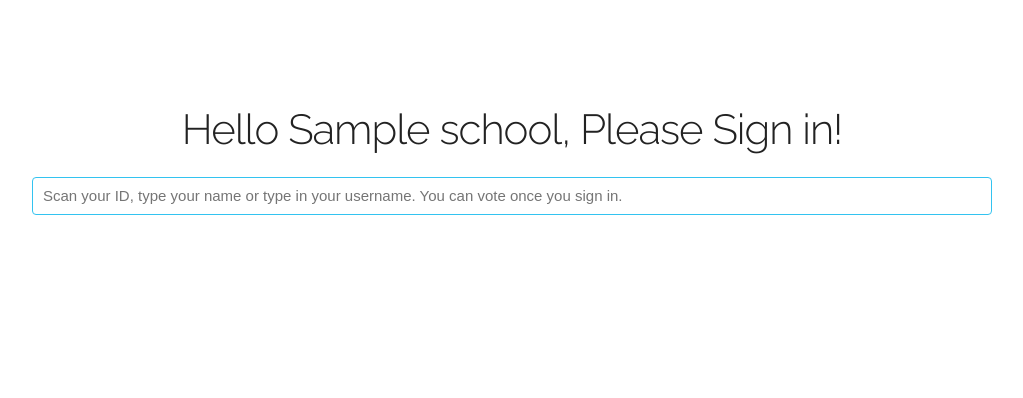
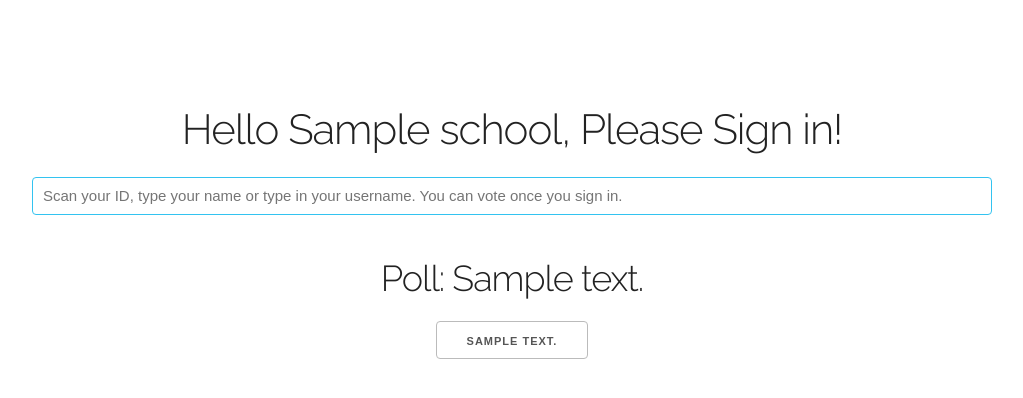
Before and after one commit to pengra/labwatch, a Django app: template logger/templates/kiosk/kiosk.html in a window 1280 px wide. Shown: the top 398 px of the page, without its empty margins (128-1151 px from the left). Run offline with Django 3.2, Linux system fonts and the light colour scheme; the template is opened without the code that fills it: values that come from a table or form of the project are taken from there, others are empty; tables that the repository leaves empty hold one stand-in row (values such as "Sample post"); parts of the project's set-up code (start-up, migrations or seed data) failed here and were passed over; some libraries are stand-ins or nearby versions.

Commit message:
display poll choices

```diff
--- a/logger/templates/kiosk/kiosk.html
+++ b/logger/templates/kiosk/kiosk.html
@@ -56,6 +56,14 @@
           id="cardinput"
         >
       </form>
+    </section>
+    <section class="poll" style="text-align: center;">
+      {% if poll_question %}
+        <h3 class="title">Poll: {{ poll_question }}</h3>
+        {% for choice in poll_choices %}
+          <button class="btn btn-large poll-option">{{choice}}</button>
+        {% endfor %}
+      {% endif %}
     </section>
   </div>
   <div class="container">
```
Also changed, not shown: logger/views/clientview.py (+5 -2 lines).
